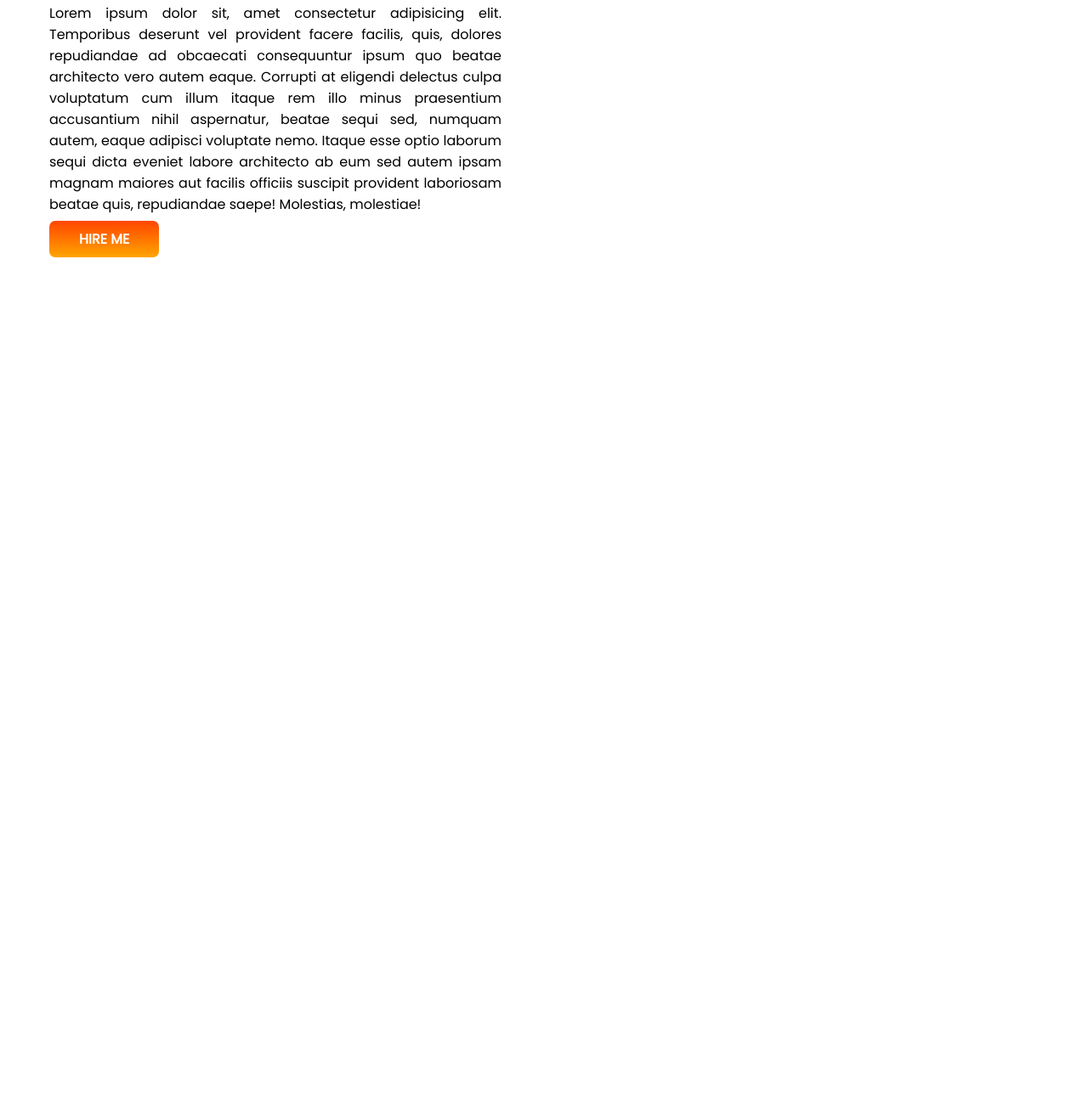
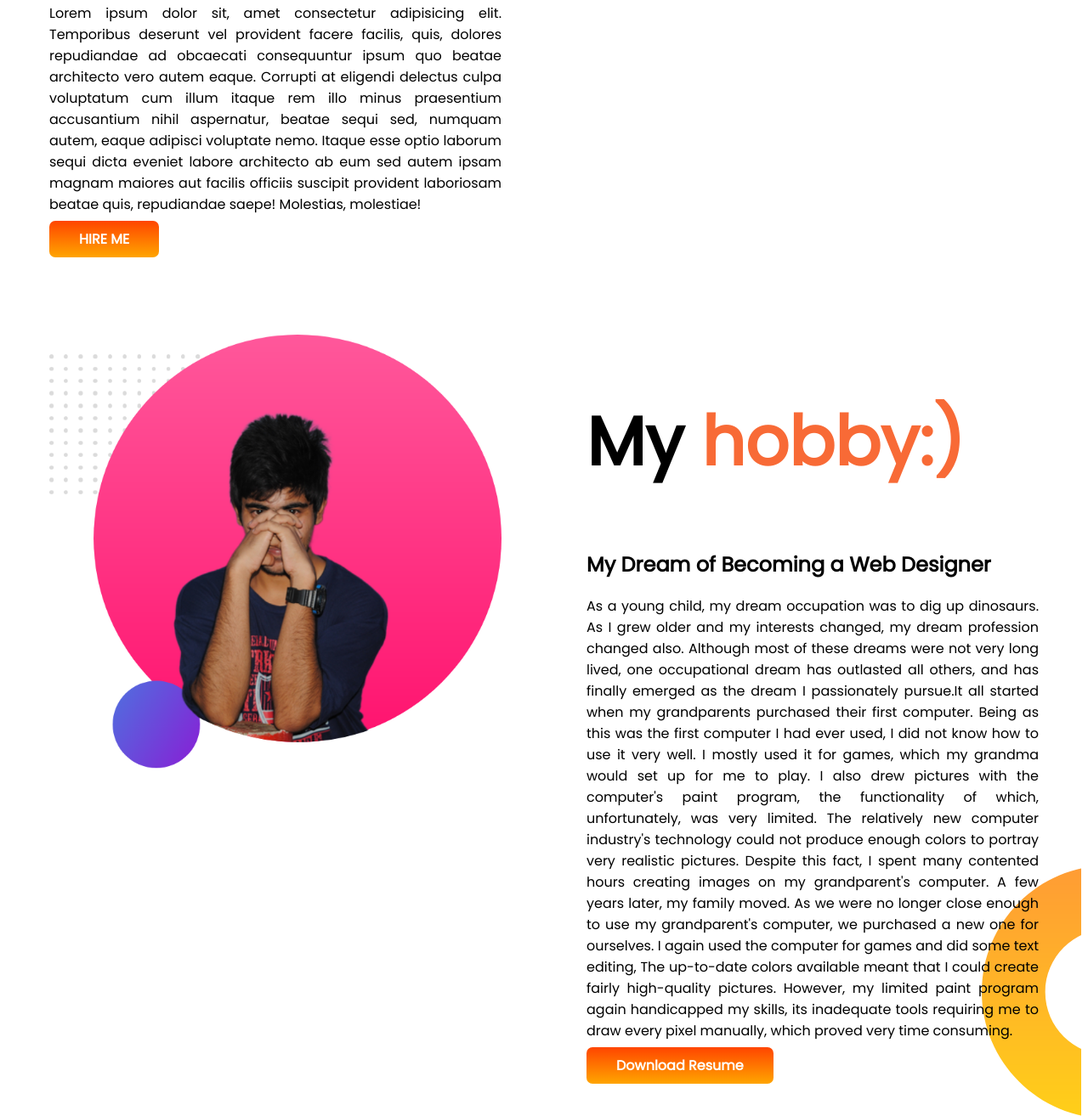
Before and after one commit to ranbirroy1/my-portfilo, a plain HTML site: page index.html in a window 1280 px wide. Shown: the part 623-1937 px from the top of the page at 85% size. Before the commit the page ends 975 px from the top, so only its background shows below. Drawn offline with Linux system fonts and the light colour scheme.

Commit message:
portfilo

```diff
--- a/index.html
+++ b/index.html
@@ -19,12 +19,46 @@
         <div class="half-width">
             <h1>Welcome to <br> <span class="orange-color"> ranbir roy </span>world!</h1>
             <h3>Build climber and train stopper</h3>
-            <p>Lorem ipsum dolor sit, amet consectetur adipisicing elit. Temporibus deserunt vel provident facere facilis, quis, dolores repudiandae ad obcaecati consequuntur ipsum quo beatae architecto vero autem eaque. Corrupti at eligendi delectus culpa voluptatum cum illum itaque rem illo minus praesentium accusantium nihil aspernatur, beatae sequi sed, numquam autem, eaque adipisci voluptate nemo. Itaque esse optio laborum sequi dicta eveniet labore architecto ab eum sed autem ipsam magnam maiores aut facilis officiis suscipit provident laboriosam beatae quis, repudiandae saepe! Molestias, molestiae!</p>
-            <a  class="link-button" target="_blank" href="https://github.com/ranbirroy1">HIRE ME</a>
+            <p>Lorem ipsum dolor sit, amet consectetur adipisicing elit. Temporibus deserunt vel provident facere
+                facilis, quis, dolores repudiandae ad obcaecati consequuntur ipsum quo beatae architecto vero autem
+                eaque. Corrupti at eligendi delectus culpa voluptatum cum illum itaque rem illo minus praesentium
+                accusantium nihil aspernatur, beatae sequi sed, numquam autem, eaque adipisci voluptate nemo. Itaque
+                esse optio laborum sequi dicta eveniet labore architecto ab eum sed autem ipsam magnam maiores aut
+                facilis officiis suscipit provident laboriosam beatae quis, repudiandae saepe! Molestias, molestiae!</p>
+            <a class="link-button" target="_blank" href="https://github.com/ranbirroy1">HIRE ME</a>
         </div>
         <div class="half-width">
             <img src="pic/roy.png" alt="roy">
         </div>
+    </section>
+
+    <section class="my-hobby">
+        <div class="half-width">
+            <img src="pic/busy man.png" alt="roy">
+        </div>
+
+        <div class="half-width">
+            <h1>My<span class="orange-color"> hobby:) </span></h1>
+            <h2>My Dream of Becoming a Web Designer
+            </h2>
+            <p>As a young child, my dream occupation was to dig up dinosaurs. As I grew older and my interests changed,
+                my dream profession changed also. Although most of these dreams were not very long lived, one
+                occupational dream has outlasted all others, and has finally emerged as the dream I passionately
+                pursue.It all started when my grandparents purchased their first computer. Being as this was the first
+                computer I had ever used, I did not know how to use it very well. I mostly used it for games, which my
+                grandma would set up for me to play. I also drew pictures with the computer's paint program, the
+                functionality of which, unfortunately, was very limited. The relatively new computer industry's
+                technology could not produce enough colors to portray very realistic pictures. Despite this fact, I
+                spent many contented hours creating images on my grandparent's computer.
+                A few years later, my family moved. As we were no longer close enough to use my grandparent's computer,
+                we purchased a new one for ourselves. I again used the computer for games and did some text editing,  The up-to-date colors available meant
+                that I could create fairly high-quality pictures. However, my limited paint program again handicapped my
+                skills, its inadequate tools requiring me to draw every pixel manually, which proved very time
+                consuming.</p>
+            <a class="link-button" target="_blank" href="https://github.com/ranbirroy1/my-portfilo">Download Resume</a>
+        </div>
+
+
     </section>
 
 
--- a/style.css
+++ b/style.css
@@ -48,3 +48,11 @@ section{
 
 
 }
+
+.my-hobby{
+    background-image: url(pic/dream-bg.png);
+    background-repeat: no-repeat;
+   background-position: right bottom;
+
+
+}
```
